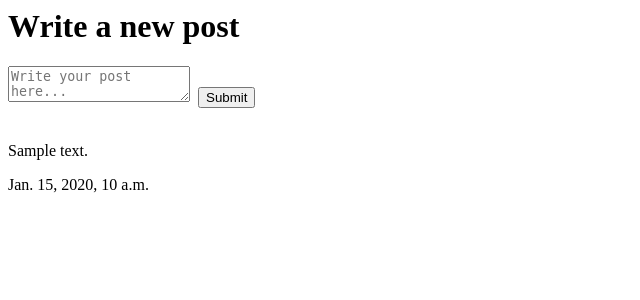
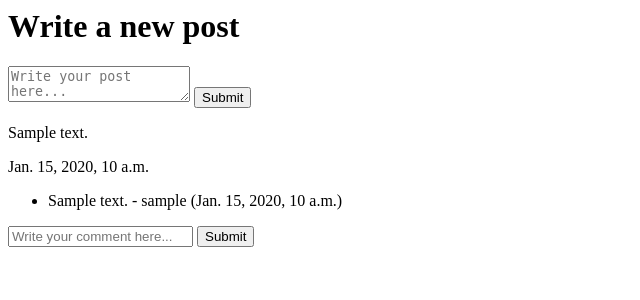
Before and after one commit to linuss/django101, a Django app: page /home/ in a window 1280 px wide. Shown: the top 300 px of the page, without its empty margins (0-640 px from the left). Run offline with Django 3.2, Linux system fonts and the light colour scheme; a user stored in the database is signed in; tables that the repository leaves empty hold one stand-in row (values such as "Sample post").

Commit message:
Add views to add posts and comments. Add template code for comments. Add checks for post requests

```diff
--- a/social/templates/social/home.html
+++ b/social/templates/social/home.html
@@ -4,10 +4,10 @@
   </head>
   <body>
     <div id='new-post'>
-      <h1> Write a new post <h1>
+      <h1> Write a new post </h1>
       <form action="{% url 'social:add_post' %}" method="post" id='new-post-form'>
       {% csrf_token %}
-        <textarea name='text' form='new-post-form' placeholder="Write your post here..."></textarea>
+        <textarea name='text' form='new-post-form' required placeholder="Write your post here..."></textarea>
         <input type='submit'/>
       </form>
     </div>
@@ -15,8 +15,21 @@
 
     {% for post in posts %}
     <div class='post' id="{{post.id}}">
-      <p>{{post.text}}<p>
+      <p>{{post.text}}</p>
       <p>{{post.date_time}}</p>
+      <div class='comments'>
+        <ul>
+          {% for comment in post.comment_set.all %}
+          <li> {{comment.text}} - {{comment.poster.username}} ({{comment.date_time}}) </li>
+          {% endfor %}
+        </ul>
+      </div>
+      <form action="{% url 'social:add_comment' %}" method="post">
+      {% csrf_token %}
+        <input type='text' name='comment' required placeholder="Write your comment here..."/>
+        <input type='hidden' name='post_id' value={{post.id}} />
+        <input type='submit'/>
+      </form>
     </div>
     {% endfor %}
   </body>
--- a/social/urls.py
+++ b/social/urls.py
@@ -1,9 +1,10 @@
-from django.conf.urls import include, url
+from django.conf.urls import url
 from social import views
 
 urlpatterns = [
-    url(r'$^',       views.index, name='index'),
-    url(r'login/',   views.login, name='login'),
-    url(r'home/',    views.home, name='home'),
-    url(r'post/add', views.add_post, name="add_post"),
+    url(r'$^',           views.index, name='index'),
+    url(r'login/',       views.login, name='login'),
+    url(r'home/',        views.home, name='home'),
+    url(r'post/add/',    views.add_post, name="add_post"),
+    url(r'comment/add/', views.add_comment, name="add_comment"),
 ]
--- a/social/views.py
+++ b/social/views.py
@@ -3,9 +3,24 @@ from django.contrib.auth import authenticate
 from django.http import HttpResponseRedirect, HttpResponseBadRequest
 from django.core.urlresolvers import reverse
 from django.contrib.auth.decorators import login_required
-from social.models import Post
+from social.models import Post, Comment
 
 # Create your views here.
+
+
+def _check_post_request(request, keys):
+    # Check that the request method is POST
+    if request.method != 'POST':
+        return (False, "This method should be called with a POST method!")
+    for key in keys:
+        # Check that the key exists
+        if key not in request.POST:
+            return (False, "The POST request should contain a {} field".format(key))
+        # Check that the text is not empty
+        if not request.POST[key]:
+            return (False, "The {} field cannot be empty!".format(key))
+
+    return (True, "Everything is alright!")
 
 
 def index(request):
@@ -13,16 +28,49 @@ def index(request):
 
 
 def login(request):
-   user = authenticate(username=request.POST['username'], password=request.POST['password'])
-   if user is not None:
-       return HttpResponseRedirect(reverse('social:home'))
+   check = _check_post_request(request, ['username', 'password'])
+   if check[0]:
+       user = authenticate(username=request.POST['username'], password=request.POST['password'])
+       if user is not None:
+           return HttpResponseRedirect(reverse('social:home'))
+       else:
+           return HttpResponseBadRequest("The combination of username and password does not exist.")
    else:
-       return HttpResponseBadRequest("The combination of username and password does not exist.")
+       return HttpResponseBadRequest(check[1])
+
 
 @login_required
 def home(request):
     posts = Post.objects.all()
     return render(request, 'social/home.html', {'posts': posts})
 
+
+@login_required
 def add_post(request):
-    pass
+    check = _check_post_request(request, ['text'])
+    if check[0]:
+        new_post = Post()
+        new_post.text = request.POST['text']
+        new_post.poster = request.user
+        new_post.save()
+        return HttpResponseRedirect(reverse('social:home'))
+    else:
+        return HttpResponseBadRequest(check[1])
+
+
+@login_required
+def add_comment(request):
+    check = _check_post_request(request, ['comment', 'post_id'])
+    if check[0]:
+        new_comment = Comment()
+        new_comment.poster = request.user
+        new_comment.text = request.POST['comment']
+        try:
+            post = Post.objects.get(pk=request.POST['post_id'])
+            new_comment.post = post
+        except Post.DoesNotExist:
+            return HttpResponseBadRequest("There is no Post with id {}".format(request.POST['post_id']))
+        new_comment.save()
+        return HttpResponseRedirect(reverse('social:home'))
+    else:
+        return HttpResponseBadRequest(check[1])
```
Also changed, not shown: README.md.
